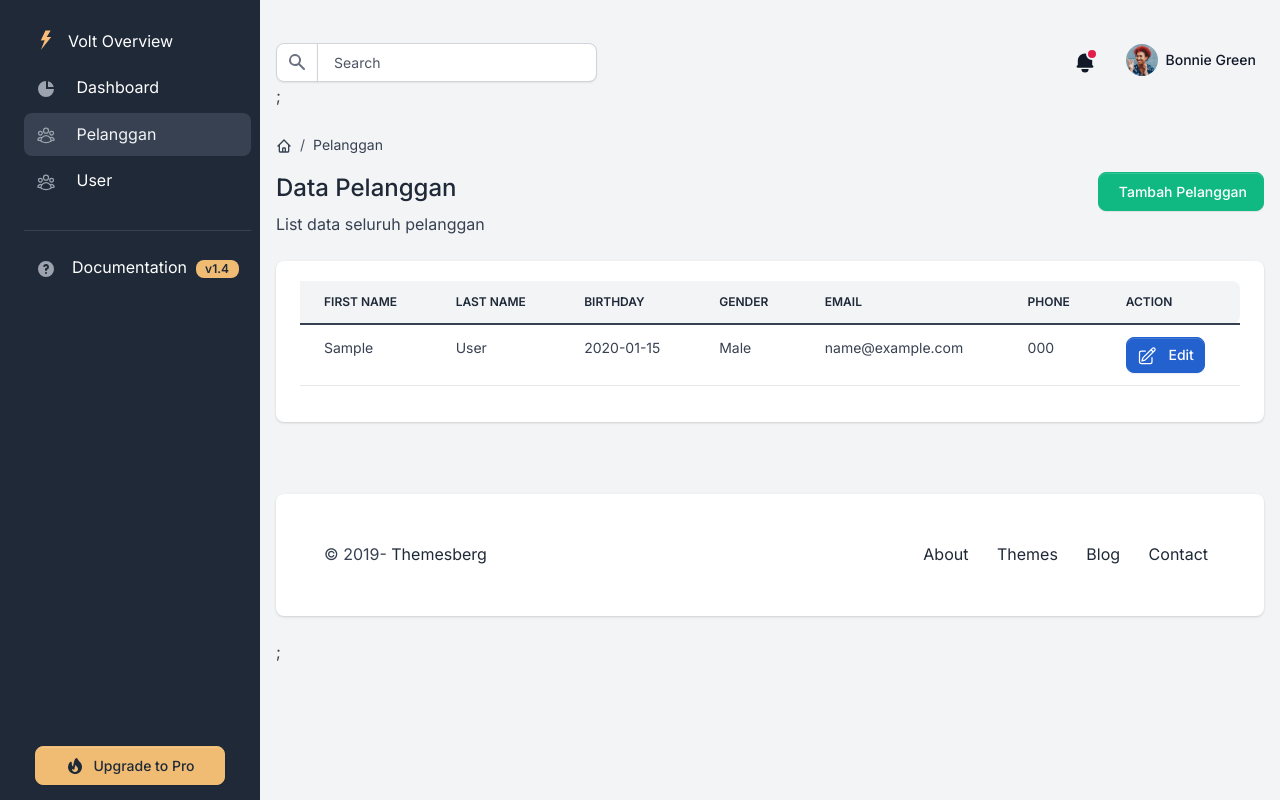
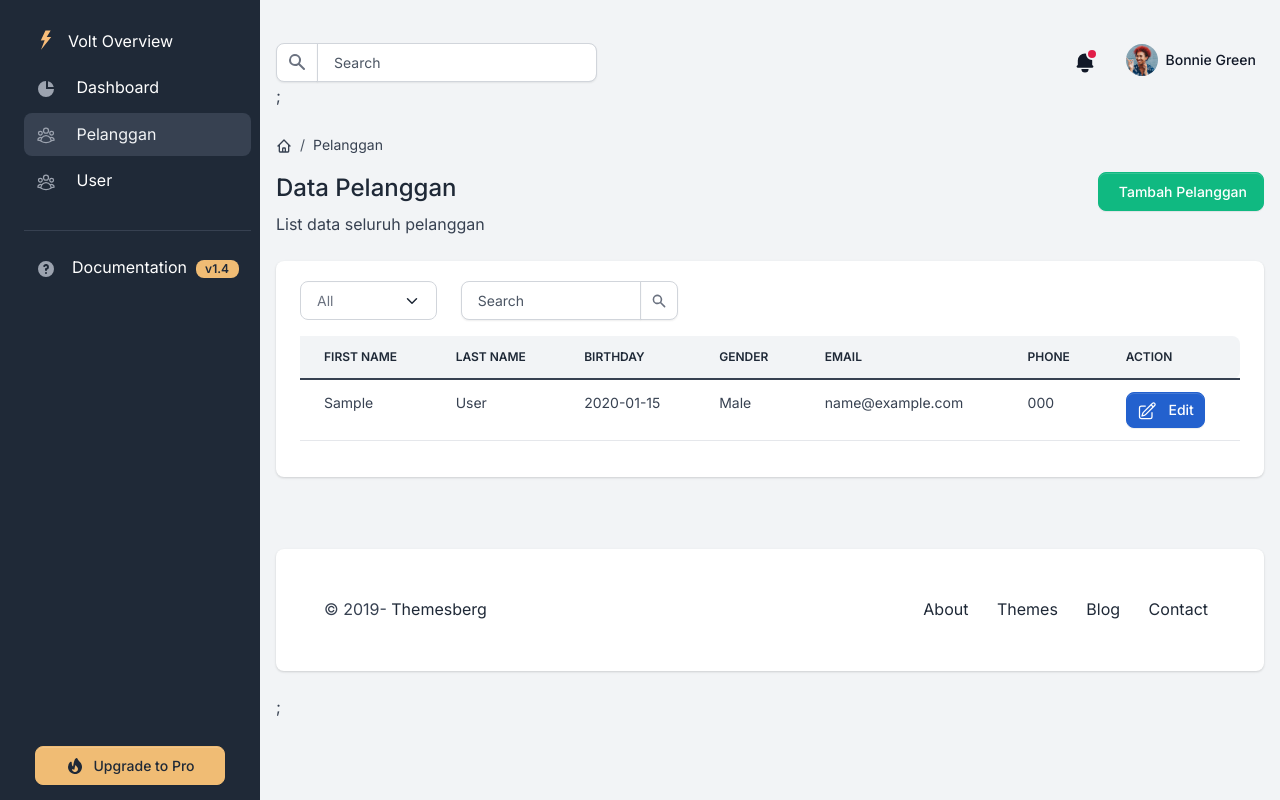
Before and after one commit to hidayatul1412/laravel-2TIA, a Laravel app: page /pelanggan in a window 1280 px wide. Run offline with Laravel 12, Linux system fonts and the light colour scheme; tables that the repository leaves empty hold one stand-in row (values such as "Sample post").

Commit message:
pertemuan 12

```diff
--- a/app/Http/Controllers/PelangganController.php
+++ b/app/Http/Controllers/PelangganController.php
@@ -9,9 +9,14 @@ class PelangganController extends Controller
     /**
      * Display a listing of the resource.
      */
-    public function index()
+    public function index(Request $request)
     {
-        $data['dataPelanggan'] = Pelanggan::paginate(10);
+        $filterableColumns = ['gender'];
+        $searchableColumns = ['first_name', 'last_name', 'email'];
+
+        $data['dataPelanggan'] = Pelanggan::filter($request, $filterableColumns)
+            ->search($request, $searchableColumns)
+            ->paginate(10);
         return view('admin.pelanggan.index', $data);
     }
 
@@ -64,7 +69,7 @@ class PelangganController extends Controller
     public function update(Request $request, string $id)
     {
         $pelanggan_id = $id;
-        $pelanggan = Pelanggan::findOrFail($pelanggan_id);
+        $pelanggan    = Pelanggan::findOrFail($pelanggan_id);
 
         $pelanggan->first_name = $request->first_name;
         $pelanggan->last_name  = $request->last_name;
--- a/app/Models/Pelanggan.php
+++ b/app/Models/Pelanggan.php
@@ -1,6 +1,7 @@
 <?php
 namespace App\Models;
 
+use Illuminate\Database\Eloquent\Builder;
 use Illuminate\Database\Eloquent\Model;
 
 class Pelanggan extends Model
@@ -15,4 +16,25 @@ class Pelanggan extends Model
         'email',
         'phone',
     ];
+
+    public function scopeFilter(Builder $query, $request, array $filterableColumns): Builder
+    {
+        foreach ($filterableColumns as $column) {
+            if ($request->filled($column)) {
+                $query->where($column, $request->input($column));
+            }
+        }
+        return $query;
+    }
+
+    public function scopeSearch($query, $request, array $columns)
+    {
+        if ($request->filled('search')) {
+            $query->where(function ($q) use ($request, $columns) {
+                foreach ($columns as $column) {
+                    $q->orWhere($column, 'LIKE', '%' . $request->search . '%');
+                }
+            });
+        }
+    }
 }
--- a/database/seeders/CreatePelangganDummy.php
+++ b/database/seeders/CreatePelangganDummy.php
@@ -12,7 +12,7 @@ class CreatePelangganDummy extends Seeder
      */
     public function run(): void
     {
-        $faker = \Faker\Factory::create('ar_SA');
+        $faker = \Faker\Factory::create('ms_MY');
 
         foreach (range(1, 100) as $index) {
             DB::table('pelanggan')->insert([
--- a/resources/views/admin/pelanggan/index.blade.php
+++ b/resources/views/admin/pelanggan/index.blade.php
@@ -34,6 +34,40 @@
             <div class="card border-0 shadow mb-4">
                 <div class="card-body">
                     <div class="table-responsive">
+                        <form method="GET" action="{{ route('pelanggan.index') }}" class="mb-3">
+                            <div class="row">
+                                <div class="col-md-2">
+                                    <select name="gender" class="form-select" onchange="this.form.submit()">
+                                        <option value="">All</option>
+                                        <option value="Male" {{ request('gender') == 'Male' ? 'selected' : '' }}>Male
+                                        </option>
+                                        <option value="Female" {{ request('gender') == 'Female' ? 'selected' : '' }}>Female
+                                        </option>
+                                    </select>
+                                </div>
+                                <div class="col-md-3">
+                                    <div class="input-group">
+                                        <input type="text" name="search" class="form-control" id="exampleInputIconRight"
+                                            value="{{ request('search') }}" placeholder="Search" aria-label="Search">
+                                        <button type="submit" class="input-group-text" id="basic-addon2">
+                                            <svg class="icon icon-xxs" fill="currentColor" viewBox="0 0 20 20"
+                                                xmlns="http://www.w3.org/2000/svg">
+                                                <path fill-rule="evenodd"
+                                                    d="M8 4a4 4 0 100 8 4 4 0 000-8zM2 8a6 6 0 1110.89 3.476l4.817 4.817a1 1 0 01-1.414 1.414l-4.816-4.816A6 6 0 012 8z"
+                                                    clip-rule="evenodd"></path>
+                                            </svg>
+                                        </button>
+                                        @if (request('search'))
+                                            <a href="{{ request()->fullUrlWithQuery(['search' => null]) }}"
+                                                class="btn btn-outline-secondary ml-3" id="clear-search"> Clear</a>
+                                        @endif
+                                    </div>
+                                </div>
+
+                            </div>
+
+                        </form>
+
                         <table id="table-pelanggan" class="table table-centered table-nowrap mb-0 rounded">
                             <thead class="thead-light">
                                 <tr>
```
